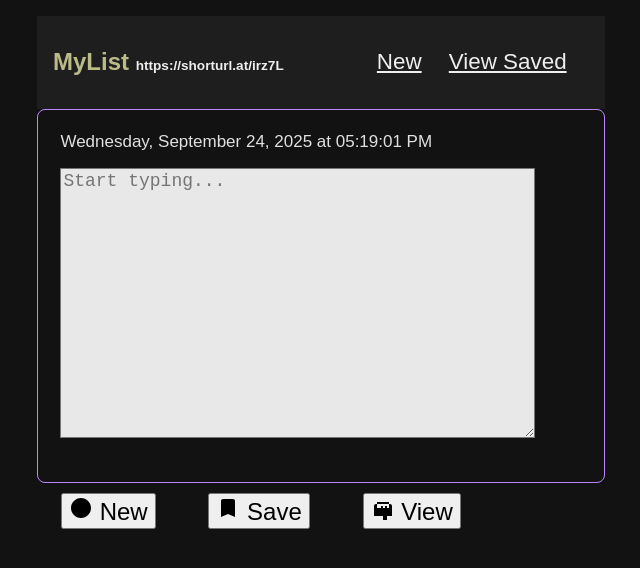
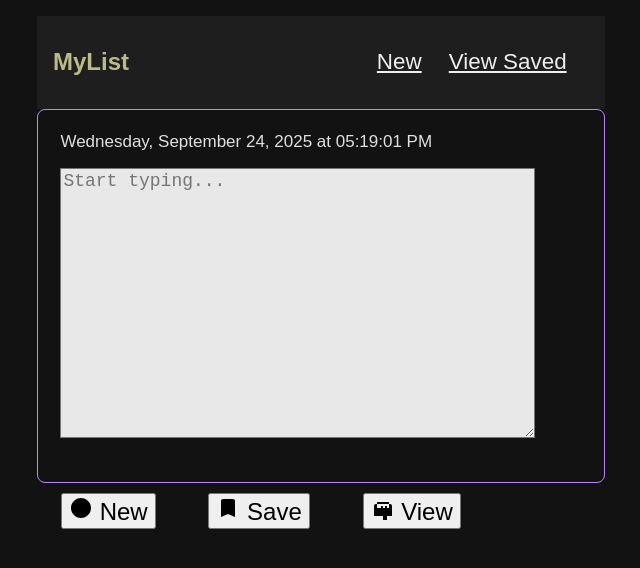
Before and after one commit to tradesouthwest/ListApp, a plain HTML site: page index.html in a window 1280 px wide. Shown: the whole page, without its empty margins (319-959 px from the left). Drawn offline with Linux system fonts and the light colour scheme.

Commit message:
Update index.html rmv url

```diff
--- a/index.html
+++ b/index.html
@@ -13,7 +13,7 @@
 <body>
 
     <header>
-        <h1>MyList <small>https://shorturl.at/irz7L</small></h1>
+        <h1>MyList</h1>
         <nav>
             <ul>
                 <li><a href="index.html">New</a></li>
```
